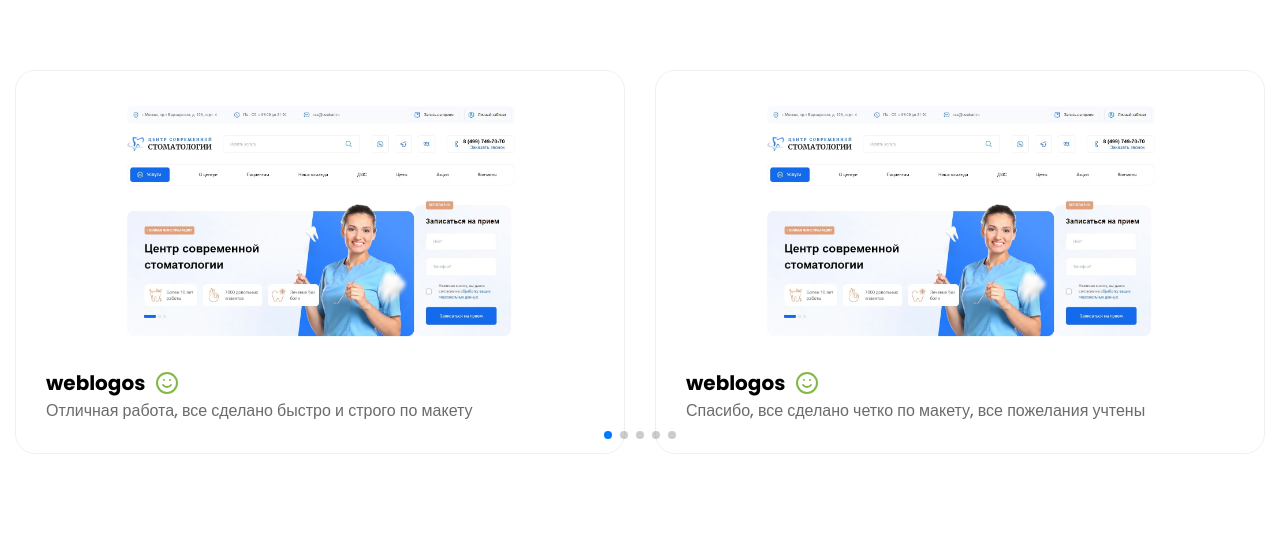
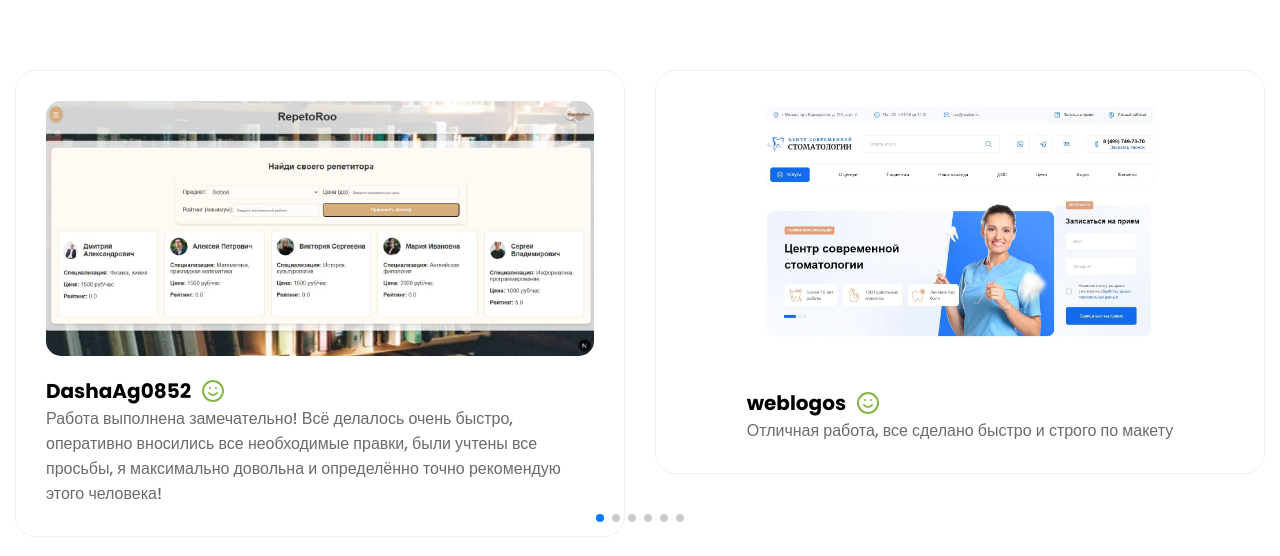
Before and after one commit to TkTnX/portfolio-v2, a React (Vite) app: page / in a window 1280 px wide. Shown: the part 6936-7492 px from the top of the page. Before the commit the page ends 7440 px from the top, so only its background shows below. Built offline with nearby package versions, Linux system fonts and the light colour scheme.

Commit message:
новый отзыв

```diff
--- a/src/components/Reviews/Reviews-slider-item/s.module.scss
+++ b/src/components/Reviews/Reviews-slider-item/s.module.scss
@@ -7,15 +7,17 @@
 
 .top {
   display: flex;
-  align-items: flex-start;
+  flex-direction: column;
+
+  align-items: center;
+  gap: 20px;
 
   img {
     max-width: 400px;
+    border-radius: 15px;
   }
 
   @media (max-width: 1330px) {
-    flex-direction: column;
-
     img {
       max-width: 100%;
     }
--- a/src/data/reviews.json
+++ b/src/data/reviews.json
@@ -1,4 +1,9 @@
 [
+  {
+    "title": "DashaAg0852",
+    "review": "Работа выполнена замечательно! Всё делалось очень быстро, оперативно вносились все необходимые правки, были учтены все просьбы, я максимально довольна и определённо точно рекомендую этого человека!",
+    "projectImg": "/images/reviews/repetoroo.jpg"
+  },
   {
     "title": "weblogos",
     "review": "Отличная работа, все сделано быстро и строго по макету",
```
Also changed, not shown: src/components/Reviews/Reviews.tsx (+7 -7 lines), public/images/reviews/repetoroo.jpg (added).
